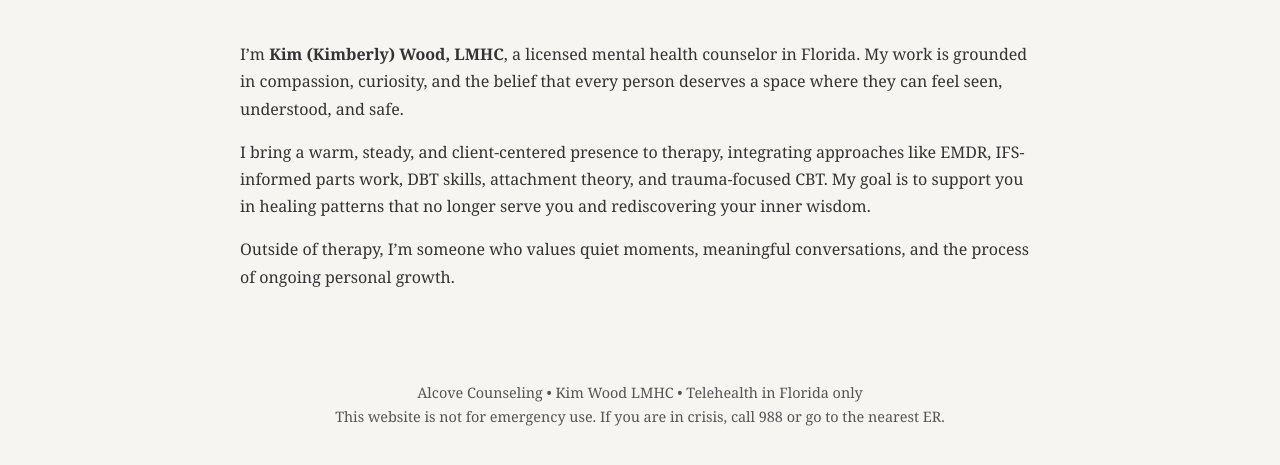
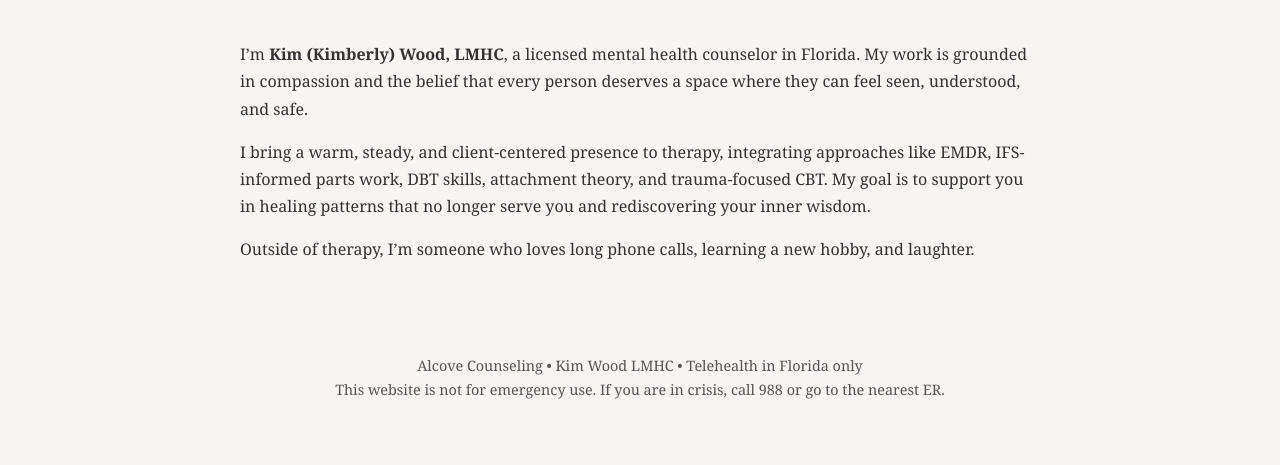
Before and after one commit to alcovecouns/therapy-website, a plain HTML site: page about.html in a window 1280 px wide. Shown: the part 321-786 px from the top of the page. Drawn offline with Linux system fonts and the light colour scheme.

Commit message:
Update about.html

```diff
--- a/about.html
+++ b/about.html
@@ -23,7 +23,7 @@
 
     <p>
         I’m <strong>Kim (Kimberly) Wood, LMHC</strong>, a licensed mental health counselor in Florida.
-        My work is grounded in compassion, curiosity, and the belief that every person deserves
+        My work is grounded in compassion and the belief that every person deserves
         a space where they can feel seen, understood, and safe.
     </p>
 
@@ -35,8 +35,8 @@
     </p>
 
     <p>
-        Outside of therapy, I’m someone who values quiet moments, meaningful conversations,
-        and the process of ongoing personal growth.
+        Outside of therapy, I’m someone who loves long phone calls, learning a new hobby,
+        and laughter.
     </p>
 </div>
 
```
